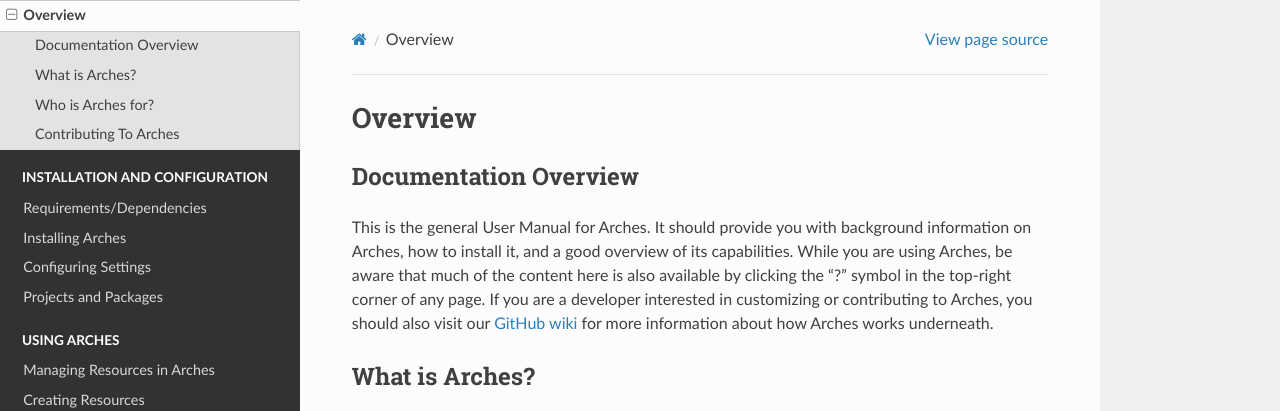
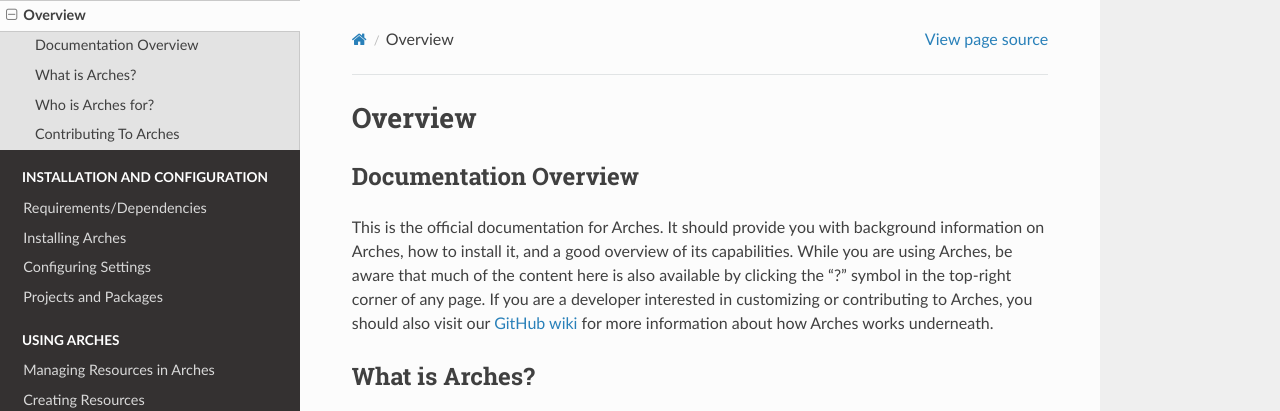
Before and after one commit to archesproject/arches-docs, a Sphinx documentation site: the page built from docs/overview.txt, in a window 1280 px wide and 900 px high. Shown: the top 411 px of the window. Built offline with Sphinx 7.4.7 and the Read the Docs theme 2.0.0, drawn with Linux system fonts in a browser that asks for light colours.

Commit message:
tiny change to trigger push event

```diff
--- a/docs/overview.txt
+++ b/docs/overview.txt
@@ -5,7 +5,7 @@
 Documentation Overview
 ======================
 
-This is the general User Manual for Arches. It should provide you with background information on Arches, how to install it, and a good overview of its capabilities. While you are using Arches, be aware that much of the content here is also available by clicking the "?" symbol in the top-right corner of any page. If you are a developer interested in customizing or contributing to Arches, you should also visit our `GitHub wiki <https://github.com/archesproject/arches/wiki>`_ for more information about how Arches works underneath.
+This is the official documentation for Arches. It should provide you with background information on Arches, how to install it, and a good overview of its capabilities. While you are using Arches, be aware that much of the content here is also available by clicking the "?" symbol in the top-right corner of any page. If you are a developer interested in customizing or contributing to Arches, you should also visit our `GitHub wiki <https://github.com/archesproject/arches/wiki>`_ for more information about how Arches works underneath.
 
 What is Arches?
 ===============
```
